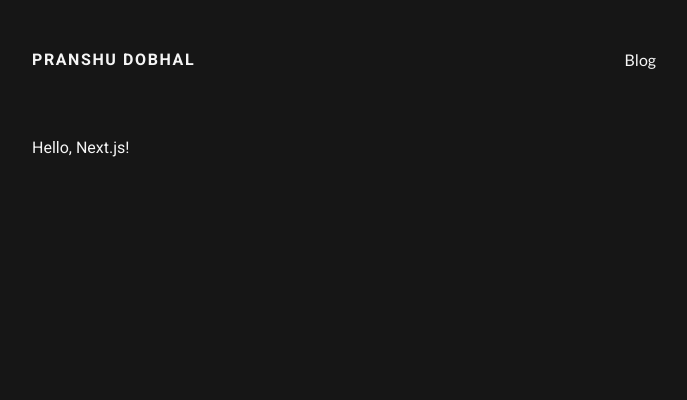
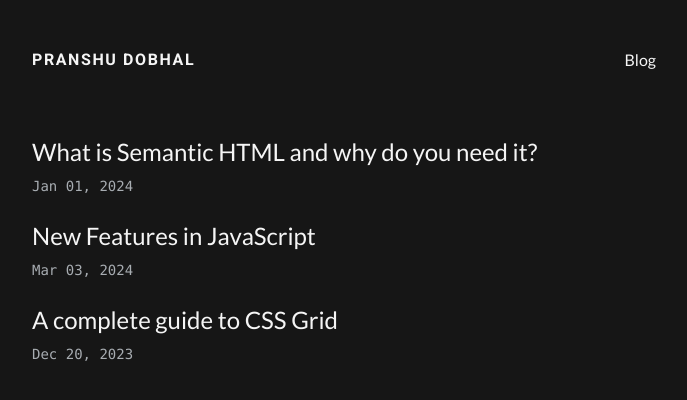
Before and after one commit to pranshudobhal/pranshudobhal-portfolio, a Next.js app: page /blog in a window 1280 px wide. Shown: the top 400 px of the page, without its empty margins (296-983 px from the left). Built offline with nearby package versions, Linux system fonts and the light colour scheme.

Commit message:
feat: add duplicate blog data

```diff
--- a/app/blog/page.tsx
+++ b/app/blog/page.tsx
@@ -1,3 +1,6 @@
+import { Posts } from '../components'
+import { postData } from '../mocks'
+
 export default function Blog() {
-  return <h1>Hello, Next.js!</h1>
+  return <Posts data={postData} />
 }
--- a/app/components/Posts/Posts.tsx
+++ b/app/components/Posts/Posts.tsx
@@ -1,27 +1,16 @@
-export const Posts = () => {
-  const postData = [
-    {
-      title: 'What is Semantic HTML and why do you need it?',
-      date: 'Jan 01, 2024',
-    },
-    {
-      title: 'New Features in JavaScript',
-      date: 'Mar 03, 2024',
-    },
-    {
-      title: 'A complete guide to CSS Grid',
-      date: 'Dec 20, 2023',
-    },
-  ]
+import { PostData } from '@/app/types'
+import { FC } from 'react'
 
+type PostsProps = {
+  data: PostData[]
+}
+
+export const Posts: FC<PostsProps> = ({ data }) => {
   return (
-    <div>
-      <h2 className='mb-8 text-lg font-bold uppercase'>Recent Posts</h2>
-      <div className='flex flex-col gap-6'>
-        {postData.map((post, index) => (
-          <Post key={index} data={post} />
-        ))}
-      </div>
+    <div className='flex flex-col gap-6'>
+      {data.map((post, index) => (
+        <Post key={index} data={post} />
+      ))}
     </div>
   )
 }
--- /dev/null
+++ b/app/mocks/index.ts
@@ -0,0 +1 @@
+export * from './postData'
--- /dev/null
+++ b/app/mocks/postData.ts
@@ -0,0 +1,16 @@
+import { PostData } from '../types'
+
+export const postData: PostData[] = [
+  {
+    title: 'What is Semantic HTML and why do you need it?',
+    date: 'Jan 01, 2024',
+  },
+  {
+    title: 'New Features in JavaScript',
+    date: 'Mar 03, 2024',
+  },
+  {
+    title: 'A complete guide to CSS Grid',
+    date: 'Dec 20, 2023',
+  },
+]
--- a/app/page.tsx
+++ b/app/page.tsx
@@ -1,4 +1,5 @@
 import { Introduction, Posts } from './components'
+import { postData } from './mocks'
 
 export default function Home() {
   return (
@@ -7,7 +8,8 @@ export default function Home() {
         <Introduction />
       </section>
       <section>
-        <Posts />
+        <h2 className='mb-8 text-lg font-bold uppercase'>Recent Posts</h2>
+        <Posts data={postData} />
       </section>
     </main>
   )
--- /dev/null
+++ b/app/types/index.ts
@@ -0,0 +1,4 @@
+export type PostData = {
+  title: string
+  date: string
+}
```
